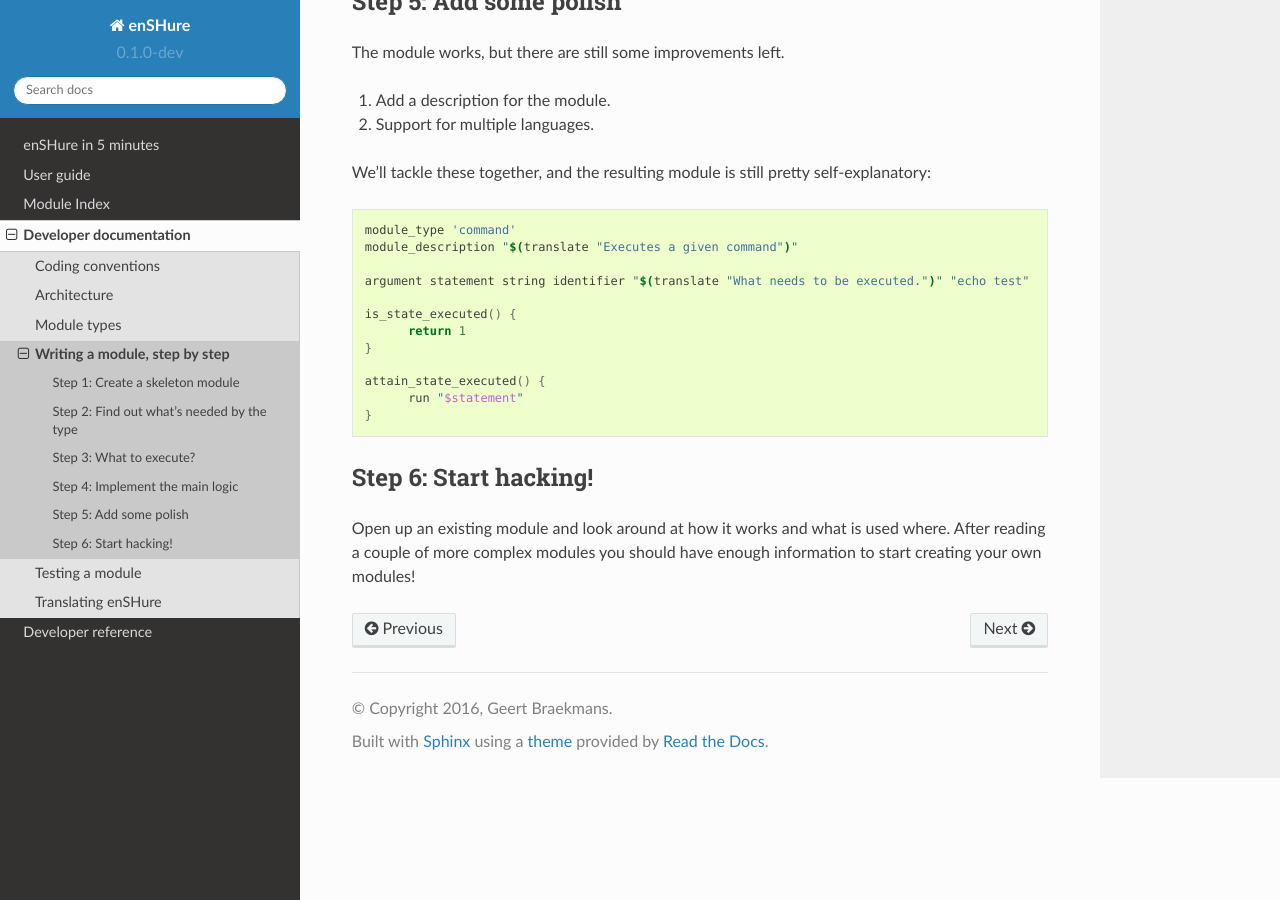
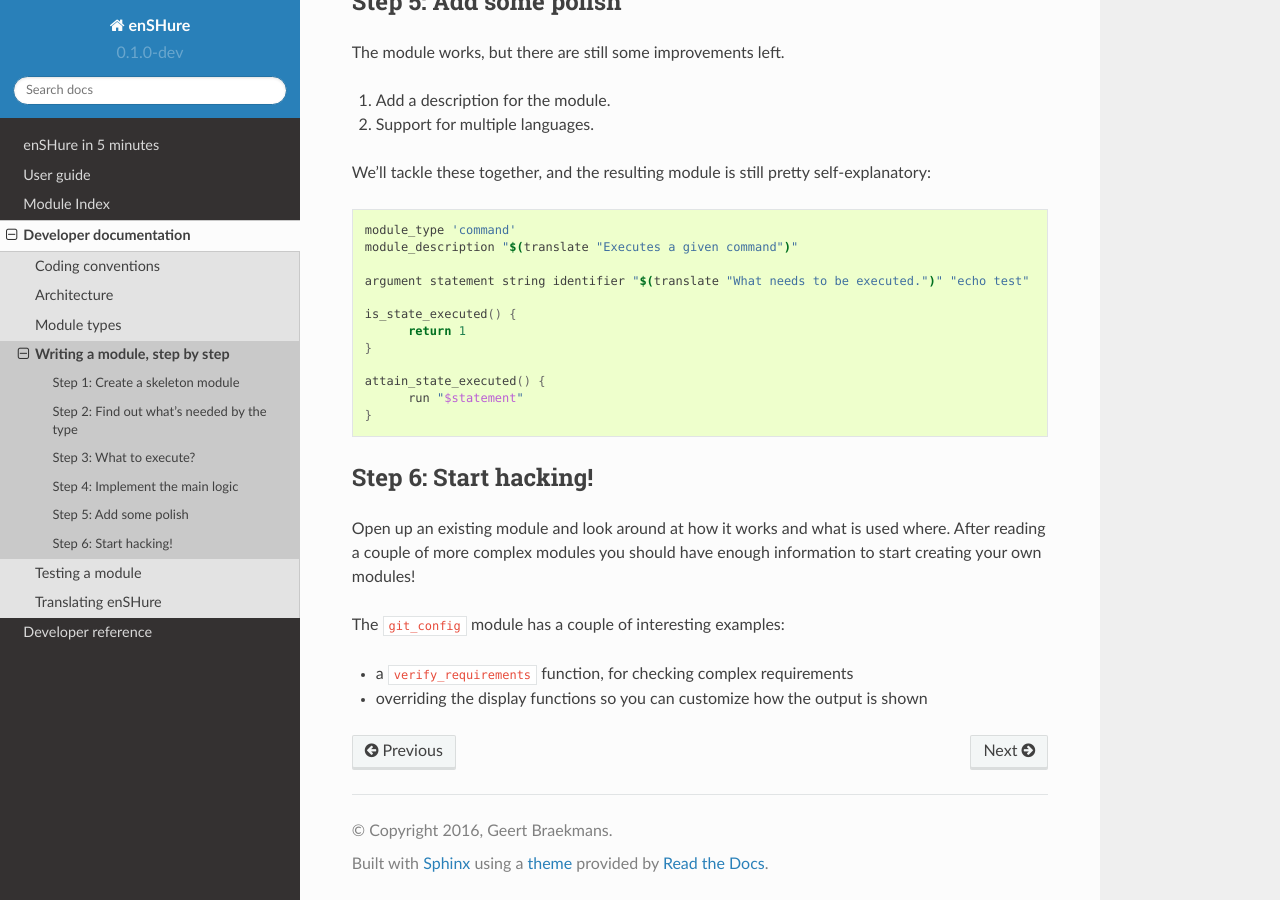
Before and after one commit to gbraekmans/enshure, a Sphinx documentation site: the page built from doc/code/writing_modules.rst, in a window 1280 px wide and 900 px high, scrolled down 2756 px. Built offline with Sphinx 7.4.7 and the Read the Docs theme 2.0.0, drawn with Linux system fonts in a browser that asks for light colours.

Commit message:
Added some information about where to look for further info

```diff
--- a/doc/code/writing_modules.rst
+++ b/doc/code/writing_modules.rst
@@ -153,3 +153,8 @@ Step 6: Start hacking!
 Open up an existing module and look around at how it works and what is used
 where. After reading a couple of more complex modules you should have enough
 information to start creating your own modules!
+
+The ``git_config`` module has a couple of interesting examples:
+
+- a ``verify_requirements`` function, for checking complex requirements
+- overriding the display functions so you can customize how the output is shown
```
